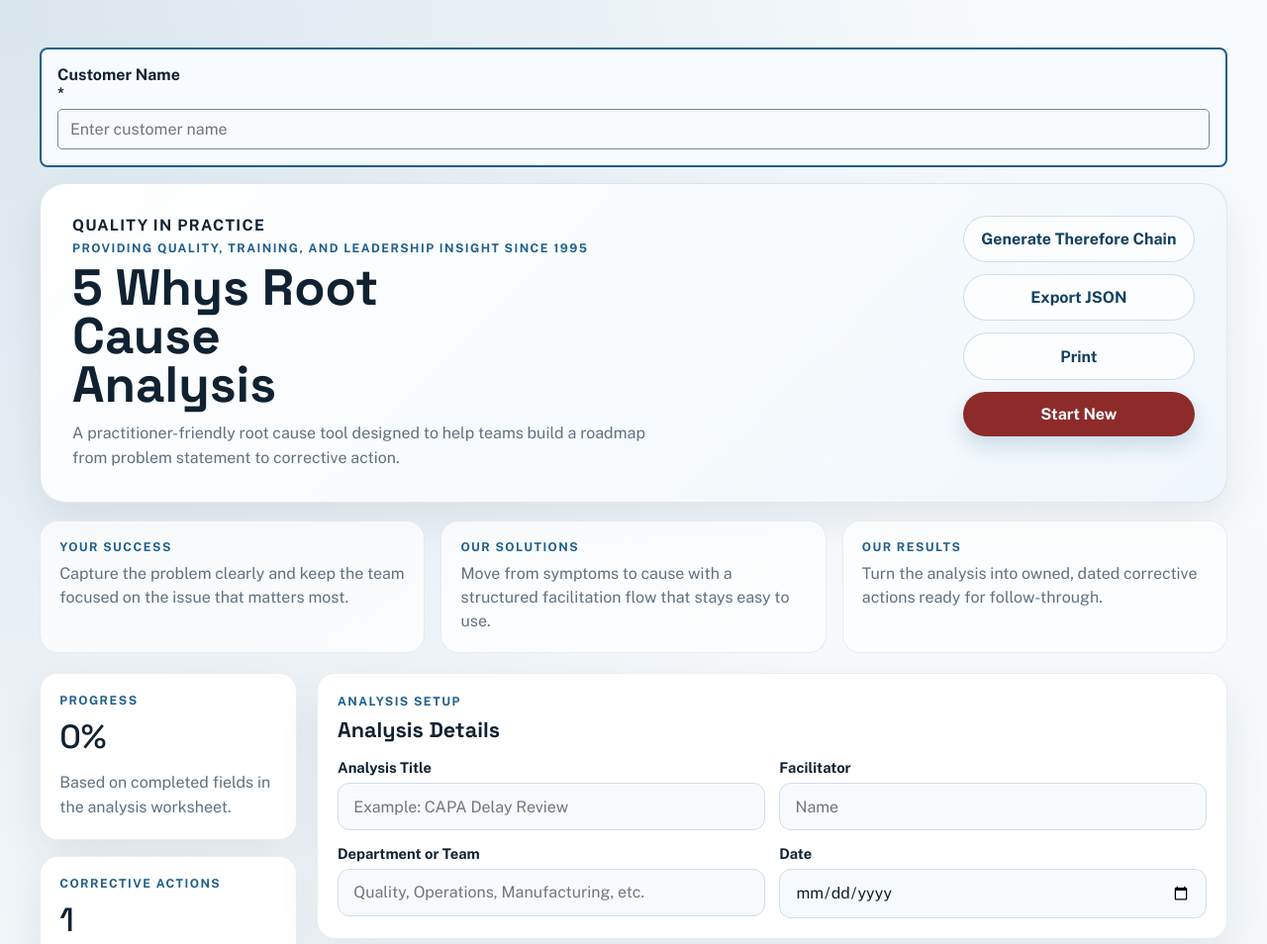
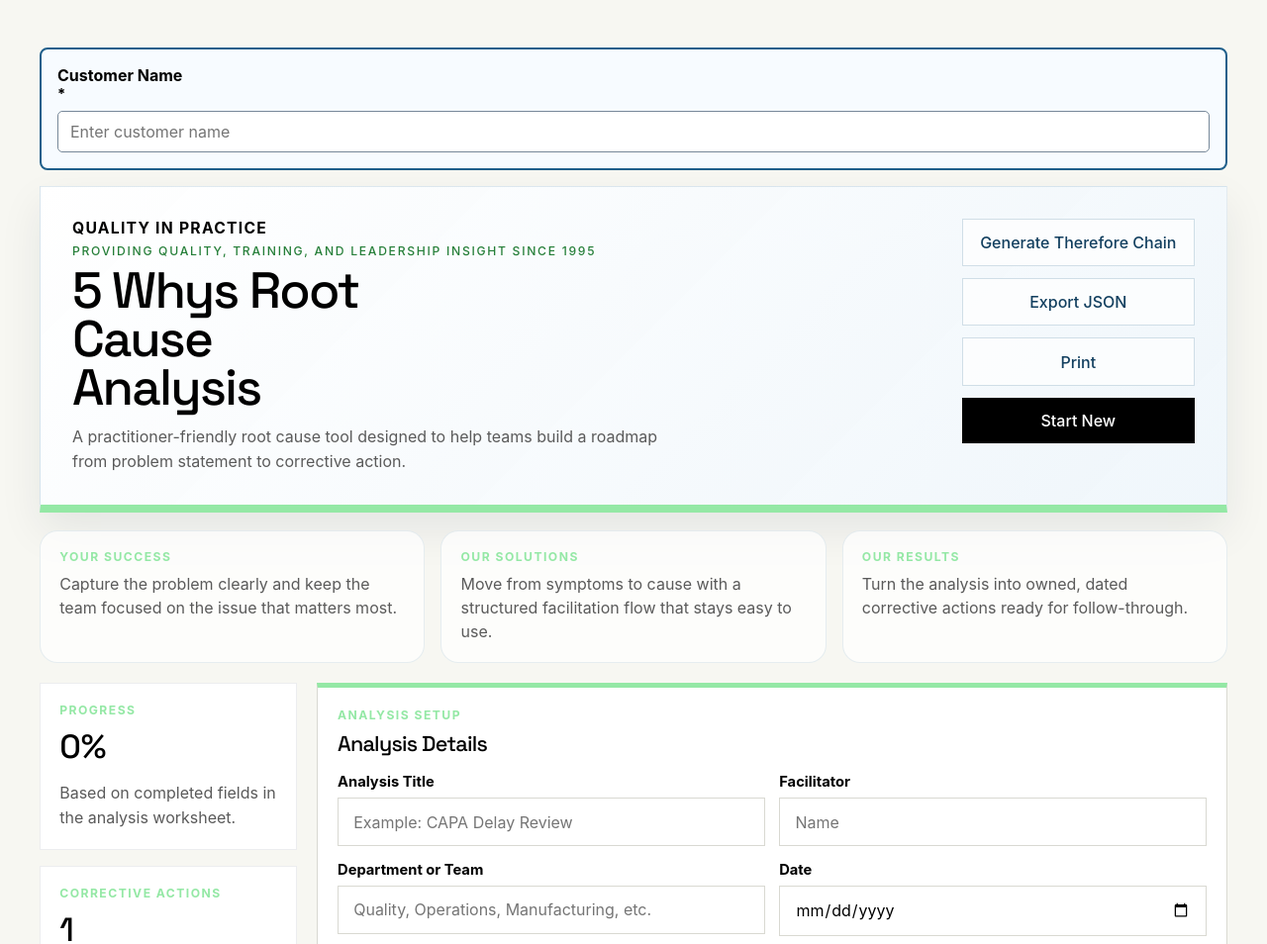
Before and after one commit to JRW0116/Fivewhys, a plain HTML site: page index.html in a window 1280 px wide. Shown: the top 954 px of the page at 99% size. Drawn offline with nearby package versions, Linux system fonts and the light colour scheme.

Commit message:
Apply Quality In Practice brand redesign

```diff
--- a/styles.css
+++ b/styles.css
@@ -378,3 +378,37 @@ tbody td input {
     padding: 0;
   }
 }
+
+
+/* Quality In Practice — shared application identity */
+:root{
+  --qip-mint:#94e8a5;--qip-black:#000;--qip-white:#fff;--qip-gray:#5a5a5a;--qip-line:#d9d9d2;--qip-paper:#f7f7f2;
+  --accent:#94e8a5;--primary:#000;--brand:#94e8a5;--ink:#000;--text:#000;--muted:#5a5a5a;--page:#f7f7f2;--bg:#f7f7f2;--panel:#fff;--surface:#fff;--line:#d9d9d2;--border:#d9d9d2;
+}
+html{background:var(--qip-black)}
+body{background:var(--qip-paper);color:var(--qip-black);font-family:Inter,"Avenir Next",Manrope,"Helvetica Neue",Arial,sans-serif;font-weight:400}
+h1,h2,h3{letter-spacing:-.035em;font-weight:400}
+h1{font-weight:300}
+header,.app-header,.site-header,.hero{border-radius:0}
+.app-header,.site-header,body>header,.hero{border-bottom:8px solid var(--qip-mint)}
+.eyebrow,.kicker,.overline,.section-label{color:#267f39;font-weight:500;letter-spacing:.14em;text-transform:uppercase}
+button,.button,.btn,[type="button"],[type="submit"]{border-radius:0;font-weight:500;box-shadow:none}
+button:not(.secondary):not(.ghost):not(.delete-control):not(.remove):not(.icon-button),.button.primary,.btn-primary,[type="submit"]{background:var(--qip-black);border-color:var(--qip-black);color:var(--qip-white)}
+button:not(.secondary):not(.ghost):not(.delete-control):not(.remove):not(.icon-button):hover,.button.primary:hover,.btn-primary:hover,[type="submit"]:hover{background:var(--qip-mint);border-color:var(--qip-black);color:var(--qip-black)}
+button.secondary,.button.secondary,.btn-secondary,.ghost{background:var(--qip-white);border-color:var(--qip-black);color:var(--qip-black)}
+button:focus-visible,a:focus-visible,input:focus-visible,select:focus-visible,textarea:focus-visible{outline:3px solid var(--qip-mint);outline-offset:2px}
+input,select,textarea{border-radius:0}
+.card,.panel,.section-card,.analysis-card,.result-card,.metric-card,.summary-card,.project-panel,.workspace,.worksheet,.worksheet-wrap,.toolbar{border-radius:0;box-shadow:none}
+.card,.panel,.section-card,.analysis-card,.result-card,.project-panel,.workspace,.worksheet,.worksheet-wrap{border-color:var(--qip-line)}
+.card:first-child,.panel:first-child,.analysis-card:first-child,.result-card:first-child,.project-panel{border-top:5px solid var(--qip-mint)}
+table{border-color:var(--qip-line)}
+thead th{background:var(--qip-black);color:var(--qip-white);font-weight:500}
+tbody th,tbody td{border-color:var(--qip-line)}
+.progress,.progress-bar,.meter,.score-bar{border-radius:0}
+.progress>*,.progress-bar>*,.meter>*,.score-bar>*{background:var(--qip-mint)}
+.badge,.pill,.tag,.chip{border-radius:0}
+nav a.active,.tabs button.active,.tab.active{border-color:var(--qip-mint)}
+.summary,.metrics,.stats{gap:12px}
+.summary>*,.metrics>*,.stats>*{border-radius:0;box-shadow:none;border-top:4px solid var(--qip-mint)}
+footer,.site-footer{border-top:1px solid var(--qip-black)}
+@media(max-width:700px){.app-header,.site-header,body>header,.hero{border-bottom-width:6px}}
```
